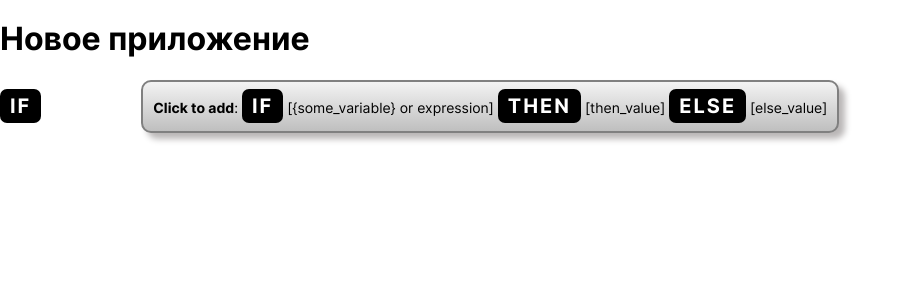
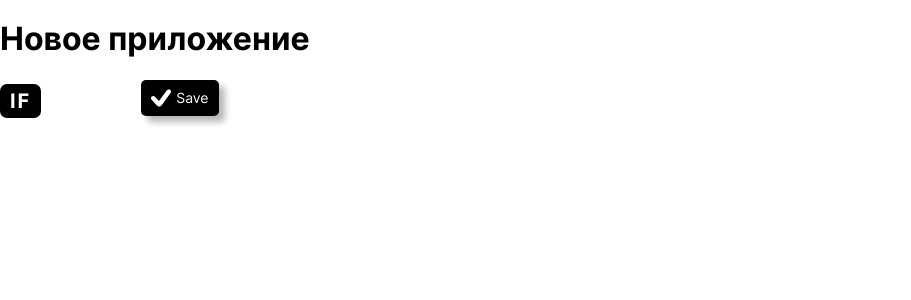
Before and after one commit to BobrikAU/message-template-editor, a React (Create React App) app: page / in a window 1280 px wide. Shown: the top 300 px of the page, without its empty margins (0-911 px from the left). Built offline with nearby package versions, Linux system fonts and the light colour scheme.

Commit message:
ui: control button

```diff
--- a/src/app/index.tsx
+++ b/src/app/index.tsx
@@ -1,6 +1,5 @@
 import styles from "./index.module.css";
-import { ButtonOfCondition } from "../ui/button";
-import Icon from "../ui/icons";
+import { ControlButton } from "../ui/button";
 import Span from "../ui/span";
 
 function App() {
@@ -9,7 +8,7 @@ function App() {
     <div className="App">
       <h1>Новое приложение</h1>
       <Span text="IF" />
-      <ButtonOfCondition onClick={() => {}} />
+      <ControlButton onClick={() => {}} text="Save" />
     </div>
   );
 }
--- /dev/null
+++ b/src/ui/button/controlButton/index.module.css
@@ -0,0 +1,7 @@
+.button {
+  height: 36px;
+  border: none;
+  background-color: black;
+  border-radius: 5px;
+  color: white;
+}
--- /dev/null
+++ b/src/ui/button/controlButton/index.tsx
@@ -0,0 +1,36 @@
+import styles from "./index.module.css";
+import Button from "../button";
+import Icon from "../../icons";
+
+interface IControlButtonProps {
+  text: "Preview" | "Save" | "Close";
+  onClick: () => void;
+}
+
+const ControlButton = ({ onClick, text }: IControlButtonProps) => {
+  let icon = <></>;
+  switch (text) {
+    case "Preview":
+      icon = <Icon type="molber" width="20" height="20" color="#fff" />;
+      break;
+    case "Close":
+      icon = <Icon type="close" width="20" height="20" color="#fff" />;
+      break;
+    case "Save":
+      icon = <Icon type="mark" width="20" height="20" color="#fff" />;
+      break;
+    default:
+      break;
+  }
+
+  return (
+    <Button
+      text={text}
+      icon={icon}
+      onClick={onClick}
+      externalStyles={styles.button}
+    />
+  );
+};
+
+export default ControlButton;
--- a/src/ui/button/index.ts
+++ b/src/ui/button/index.ts
@@ -1,5 +1,6 @@
 import ButtonWithVariable from "./buttonWithVariable";
 import ButtonDelete from "./buttonDelete";
 import ButtonOfCondition from "./buttonOfCondition";
+import ControlButton from "./controlButton";
 
-export { ButtonWithVariable, ButtonDelete, ButtonOfCondition };
+export { ButtonWithVariable, ButtonDelete, ButtonOfCondition, ControlButton };
```
